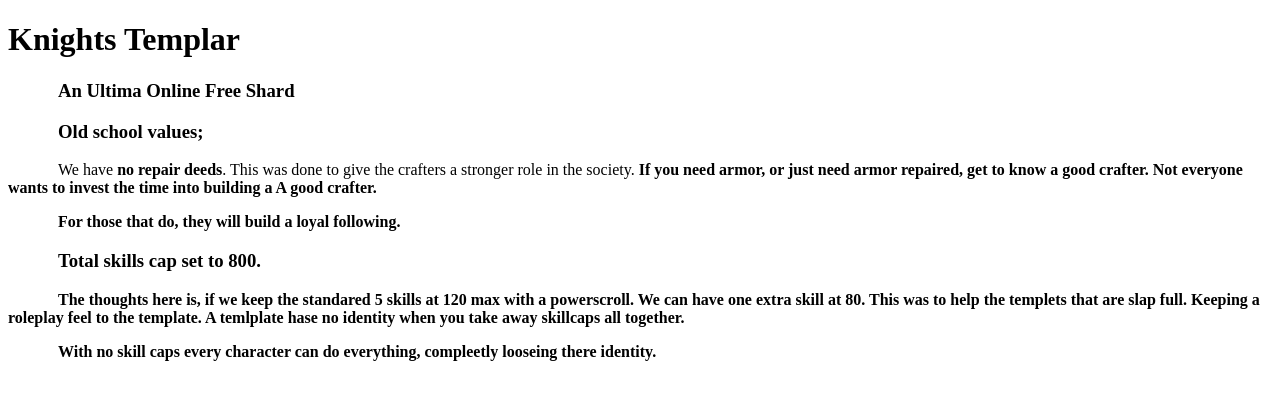
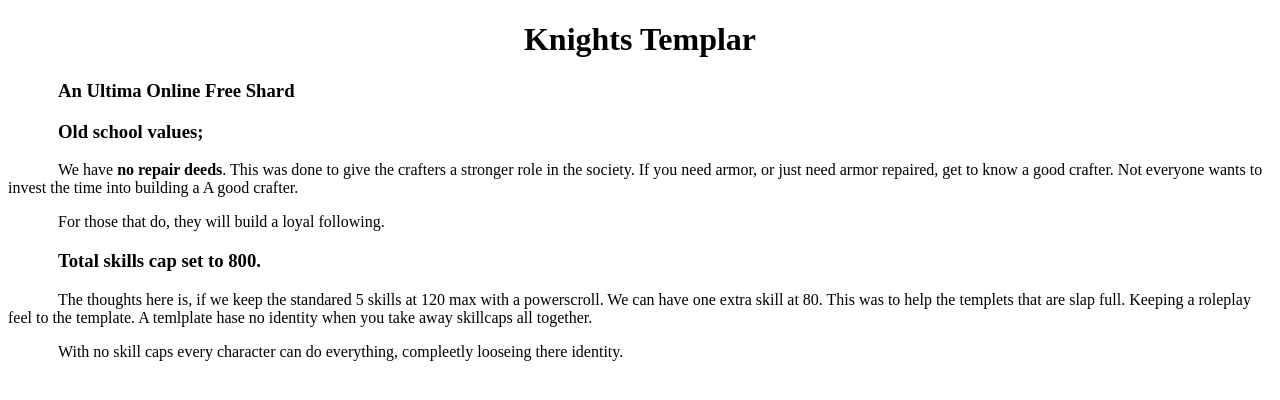
Before and after one commit to DungHook/MVS-2015-Projects, a plain HTML site: page index.html in a window 1280 px wide. Drawn offline with Linux system fonts and the light colour scheme.

Commit message:
clean up text
worcing with css

```diff
--- a/index.html
+++ b/index.html
@@ -5,7 +5,7 @@
 	<style>
 	h1
 		{
-			text-aligne:center
+			text-align:center
 		}
 	h3
 		{
@@ -15,35 +15,25 @@
 	p
 		{
 			text-indent: 50px;
-			text-color: green
+
 		}
 
 	</style>
 
 </head>
 
-<body>
+	<body>
 
 					<h1>Knights Templar</h1>
 		<h3>An Ultima Online Free Shard</h3>
 
 		<h3> Old school values; </h3>
-		<p>
-			We have <strong>no repair deeds</strong>. This was done to give the crafters a stronger role in the society.<b>  If you need armor, or just need armor repaired, get to know a good crafter.
-			Not everyone wants to invest the time into building a A good crafter.
-			</p>
-		<p> For those that do, they will build a loyal following.
-			</p>
+		<p>	We have <strong>no repair deeds</strong>. This was done to give the crafters a stronger role in the society.  If you need armor, or just need armor repaired, get to know a good crafter. Not everyone wants to invest the time into building a A good crafter.</p>
+		<p> For those that do, they will build a loyal following.</p>
 		<h3>Total skills cap set to 800. </h3>
-		<p>	The thoughts here is, if we keep the standared 5 skills at 120 max with a powerscroll.
-			<b> We can have one extra skill at 80.	This was to help the templets that are slap full. Keeping a roleplay feel to the template.
-			<b> A temlplate hase no identity when you take away skillcaps all together.
-			</p>
-			<p> With no skill caps every character can do everything, compleetly looseing there identity.</p>
-</body>
+		<p>	The thoughts here is, if we keep the standared 5 skills at 120 max with a powerscroll.  We can have one extra skill at 80.	This was to help the templets that are slap full. Keeping a roleplay feel to the template.
+			A temlplate hase no identity when you take away skillcaps all together.
+		</p>
+		<p> With no skill caps every character can do everything, compleetly looseing there identity.</p>
+	</body>
 </html>
-
-
-</body>
-
-</html>
```
